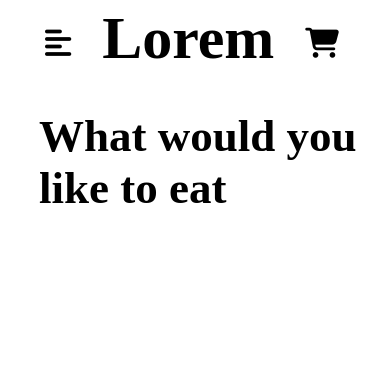
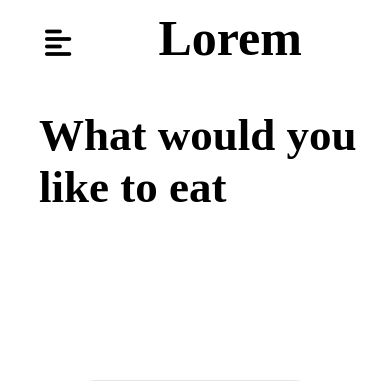
Before and after one commit to aditya8762/FirstWebsite, a PHP site: page / in a window 390 px wide. Shown: the top 381 px of the page. Run offline with PHP 8.4, Linux system fonts and the light colour scheme; some libraries are stand-ins or nearby versions.

Commit message:
First Commit
First Commit

```diff
--- a/style.css
+++ b/style.css
@@ -197,6 +197,13 @@
         .main{
             font-size: 30px;
         }
+        #cart{
+            display: none;
+        }
+        .head{
+            font-size: 25px;
+        }
+
     }
     @media (max-width:350px) {
         #cart{
```
